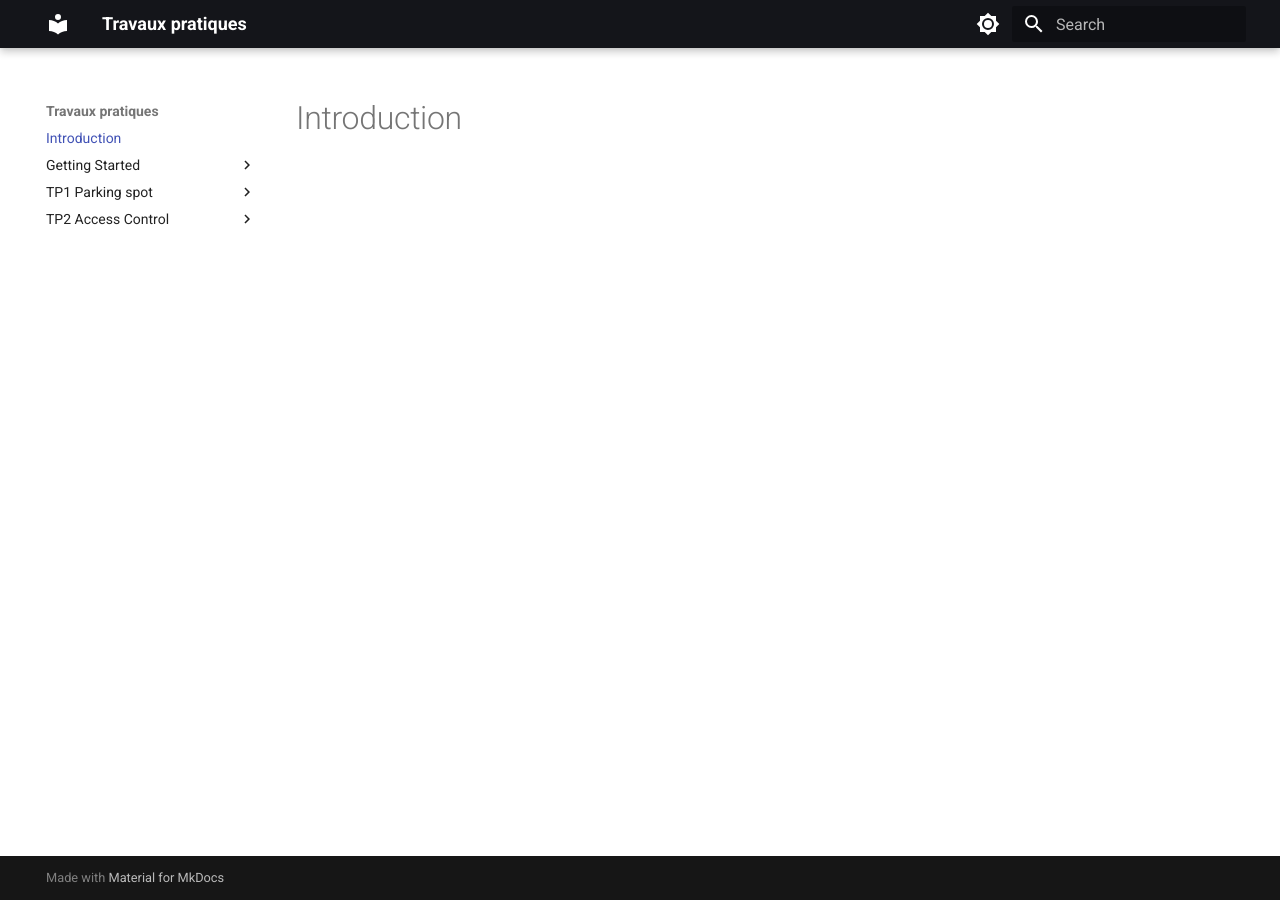
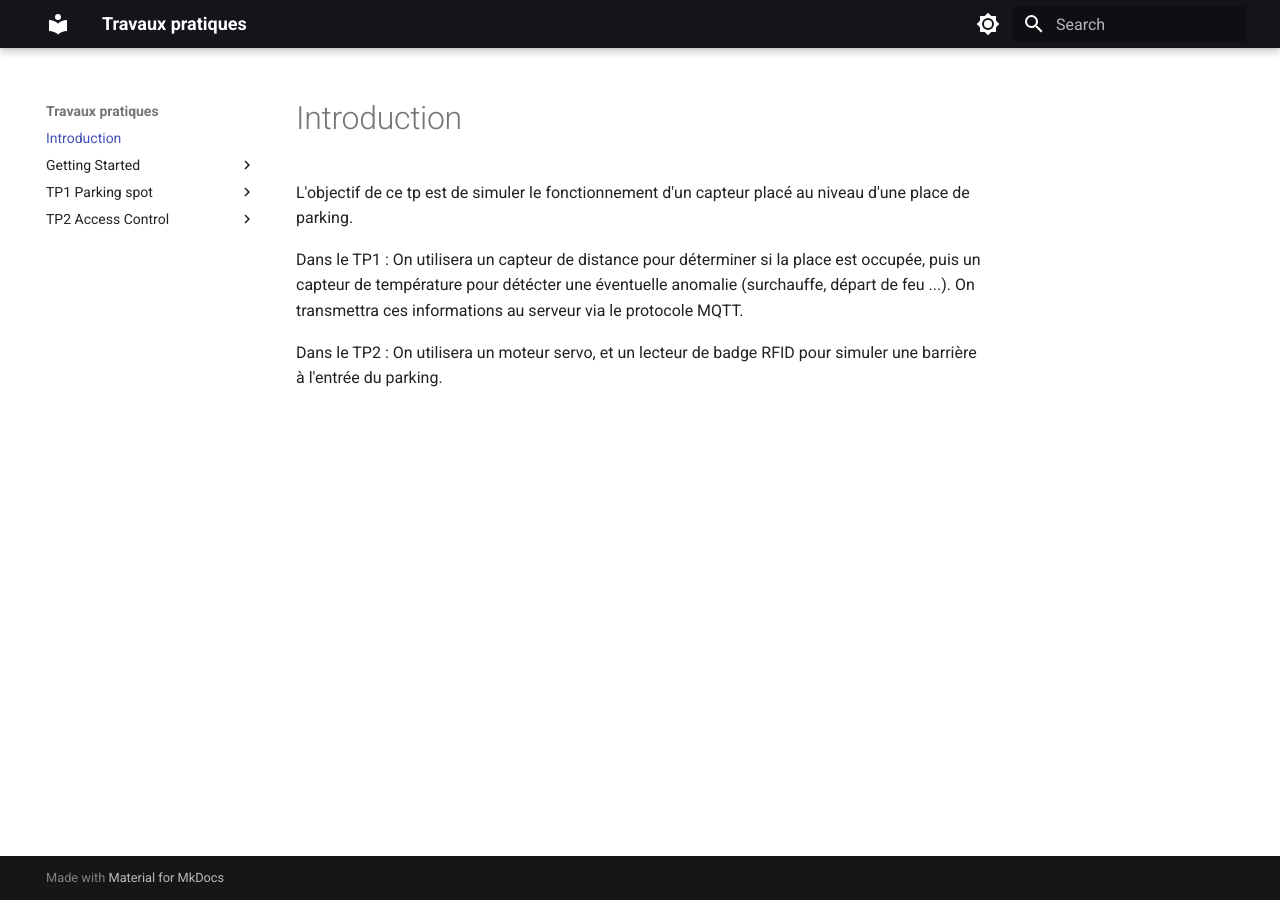
Before and after one commit to JulesAaelio/docs-tp-parking, an MkDocs documentation site: the page built from docs/index.md, in a window 1280 px wide. Built offline with MkDocs 1.6.1 and Material for MkDocs 9.7.7, drawn with Linux system fonts in a browser that asks for light colours.

```diff
--- a/docs/index.md
+++ b/docs/index.md
@@ -1 +1,7 @@
 # Introduction
+
+L'objectif de ce tp est de simuler le fonctionnement d'un capteur placé au niveau d'une place de parking.
+
+Dans le TP1 : On utilisera un capteur de distance pour déterminer si la place est occupée, puis un capteur de température pour détécter une éventuelle anomalie (surchauffe, départ de feu ...). On transmettra ces informations au serveur via le protocole MQTT.
+
+Dans le TP2 : On utilisera un moteur servo, et un lecteur de badge RFID pour simuler une barrière à l'entrée du parking.
```
Also changed, not shown: README.md (+3 -0 lines).
